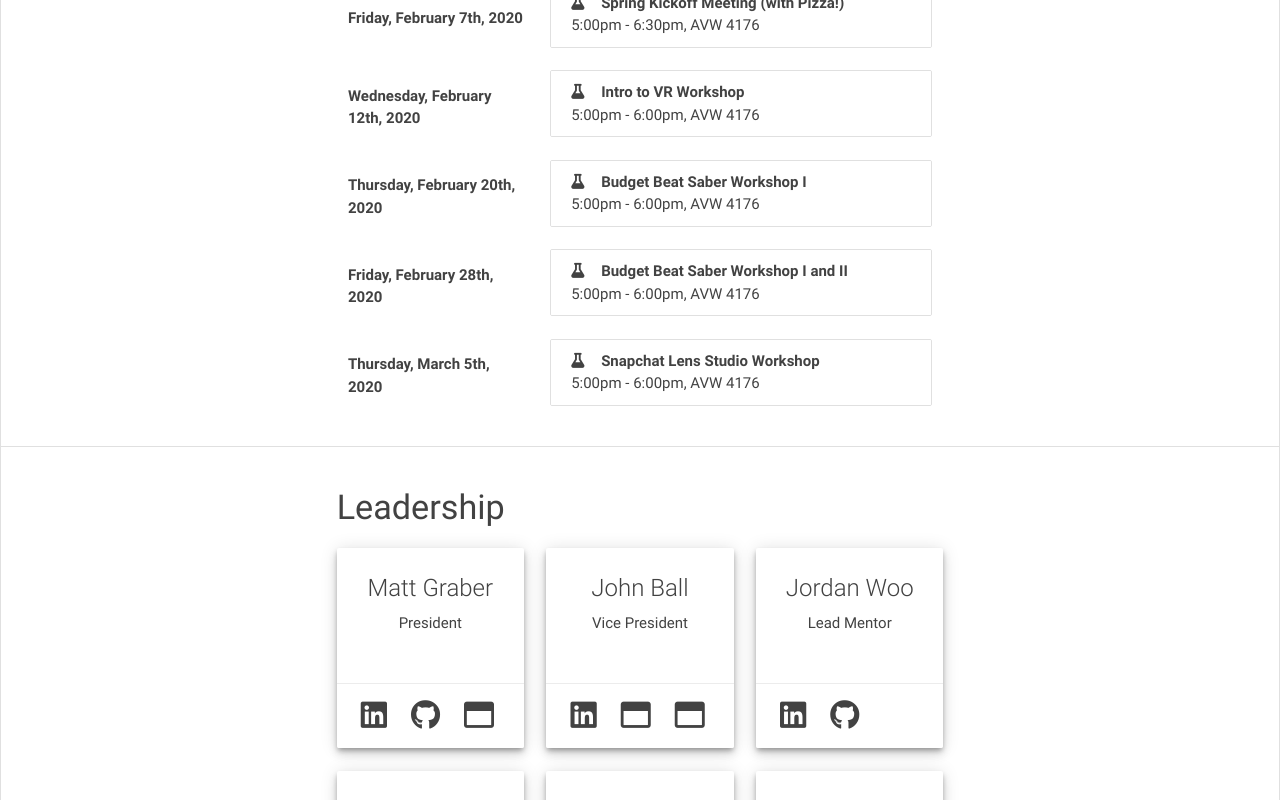
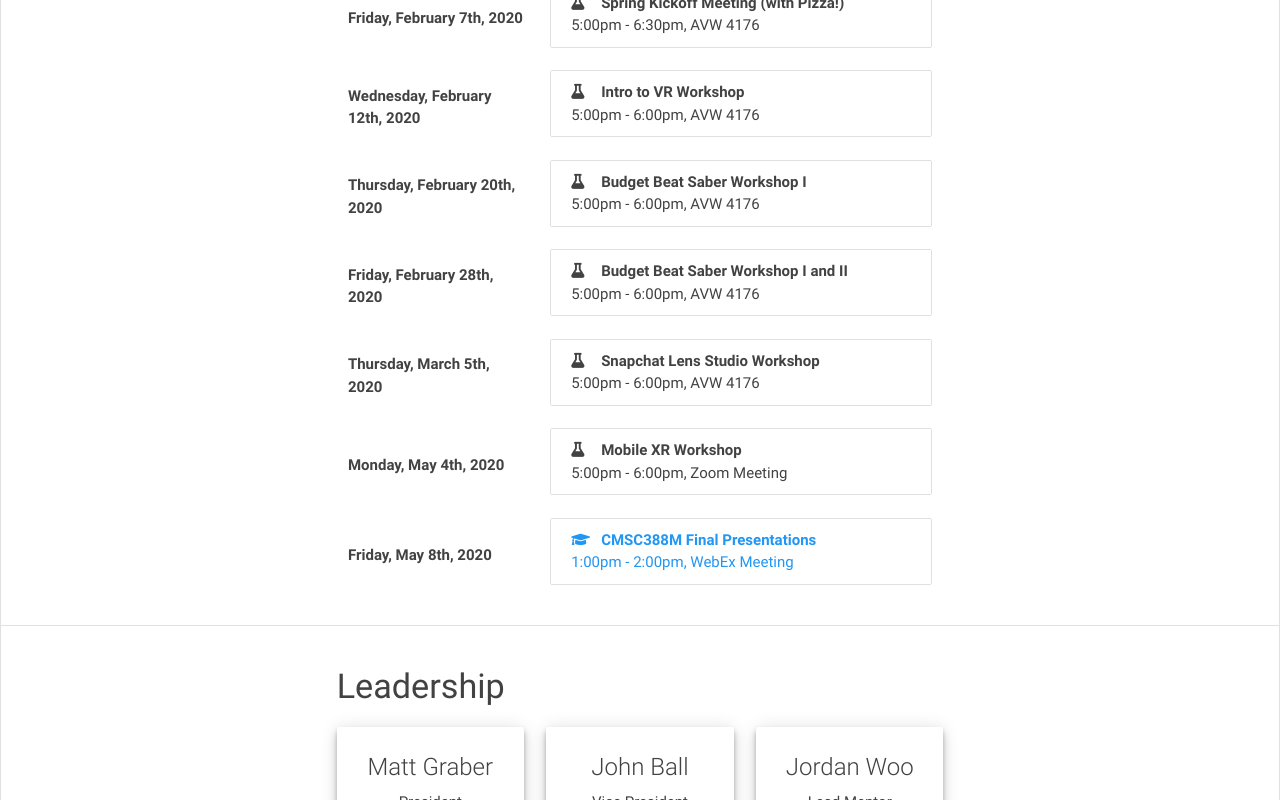
Before and after one commit to umdxrclub/xrc-prev-website, a React (Create React App) app: page / in a window 1280 px wide. Shown: the part 1226-2026 px from the top of the page. Built offline with nearby package versions, Linux system fonts and the light colour scheme.

Commit message:
adding new events, adding support for url in event definition

```diff
--- /dev/null
+++ b/src/DateEventContent.js
@@ -0,0 +1,19 @@
+/**
+ * DateEventContent is for rendering the inner content of an event
+ */
+
+import React from 'react';
+
+function DateEventContent(props) {
+	return (
+		<div>
+			<b>
+				{props.fa_icon ? <i class={"fas fa-fw " + props.fa_icon} style={{'padding-right' : '2em'}}></i> : null}
+				{props.name}
+			</b><br/>
+			{props.time}, {props.location}
+		</div>
+	);
+}
+
+export default DateEventContent;
--- a/src/DateEventList.js
+++ b/src/DateEventList.js
@@ -3,22 +3,22 @@
  */
 
 import React from 'react';
+import DateEventContent from "./DateEventContent";
 
 function DateEventList(props) {
 	return (
-
 		<ul class="collection">
 			{
 				props.events.map(event => {
-					return (
-						<li class="collection-item">
-							<b>
-								{event.fa_icon ? <i class={"fas fa-fw " + event.fa_icon} style={{'padding-right' : '2em'}}></i> : null}
-								{event.name}
-							</b><br/>
-							{event.time}, {event.location}
+					if (event.url != null) {
+						return <a href={event.url} class="collection-item blue-text">
+							<DateEventContent {...event}/>
+						</a>
+					} else {
+						return <li class="collection-item">
+							<DateEventContent {...event}/>
 						</li>
-					)
+					}
 				})
 			}
 		</ul>
--- a/src/XR_CONSTANTS.js
+++ b/src/XR_CONSTANTS.js
@@ -147,5 +147,20 @@ module.exports = Object.freeze({
 			'location' : 'AVW 4176',
 			'fa_icon' : 'fa-flask',
 		},
+		{
+			'name' : 'Mobile XR Workshop',
+			'date' : new Date(2020, 4, 4),
+			'time' : '5:00pm - 6:00pm',
+			'location' : 'Zoom Meeting',
+			'fa_icon' : 'fa-flask',
+		},
+		{
+			'name' : 'CMSC388M Final Presentations',
+			'date' : new Date(2020, 4, 8),
+			'time' : '1:00pm - 2:00pm',
+			'location' : 'WebEx Meeting',
+			'fa_icon' : 'fa-graduation-cap',
+			'url' : 'https://umd.webex.com/umd/onstage/g.php?MTID=e0bcbe2c3825d78ef8ebd32ea56ebfbd5',
+		},
 	],
 });
```
